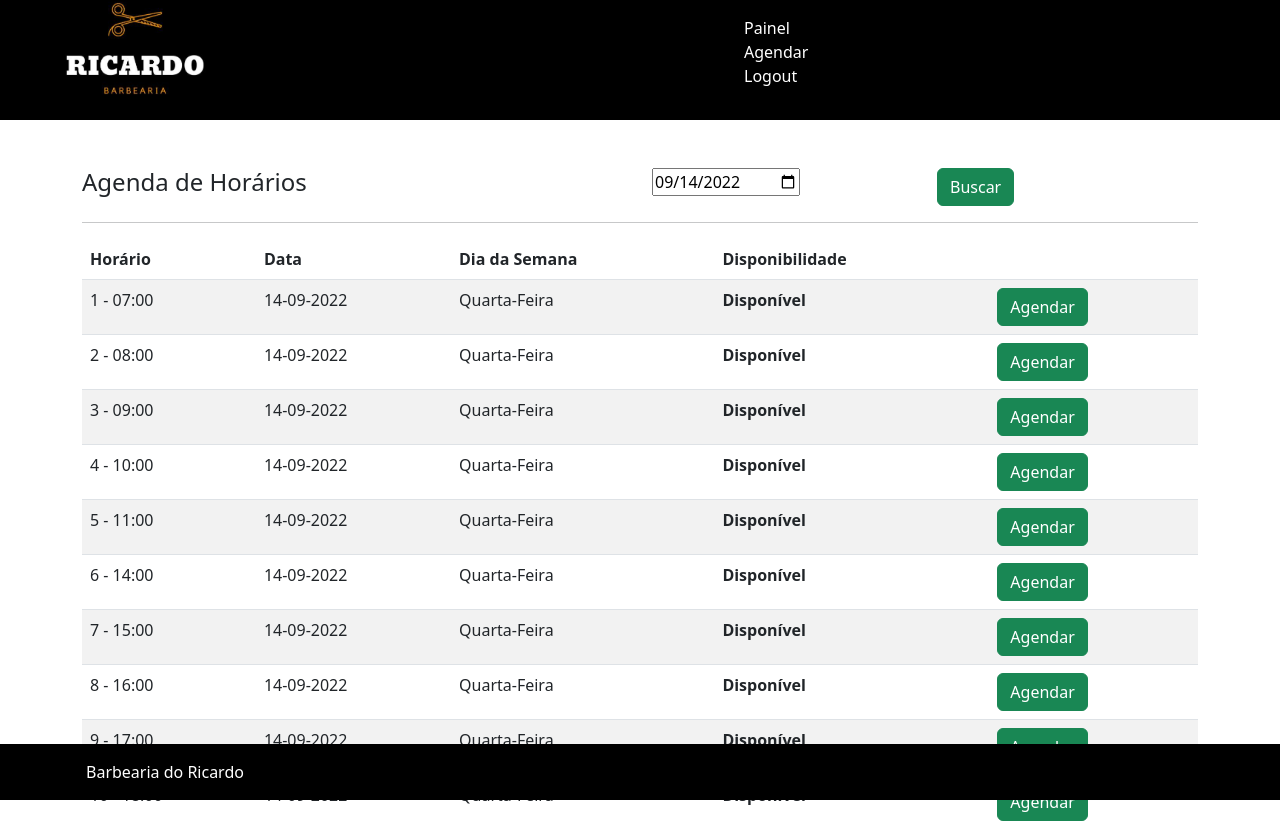
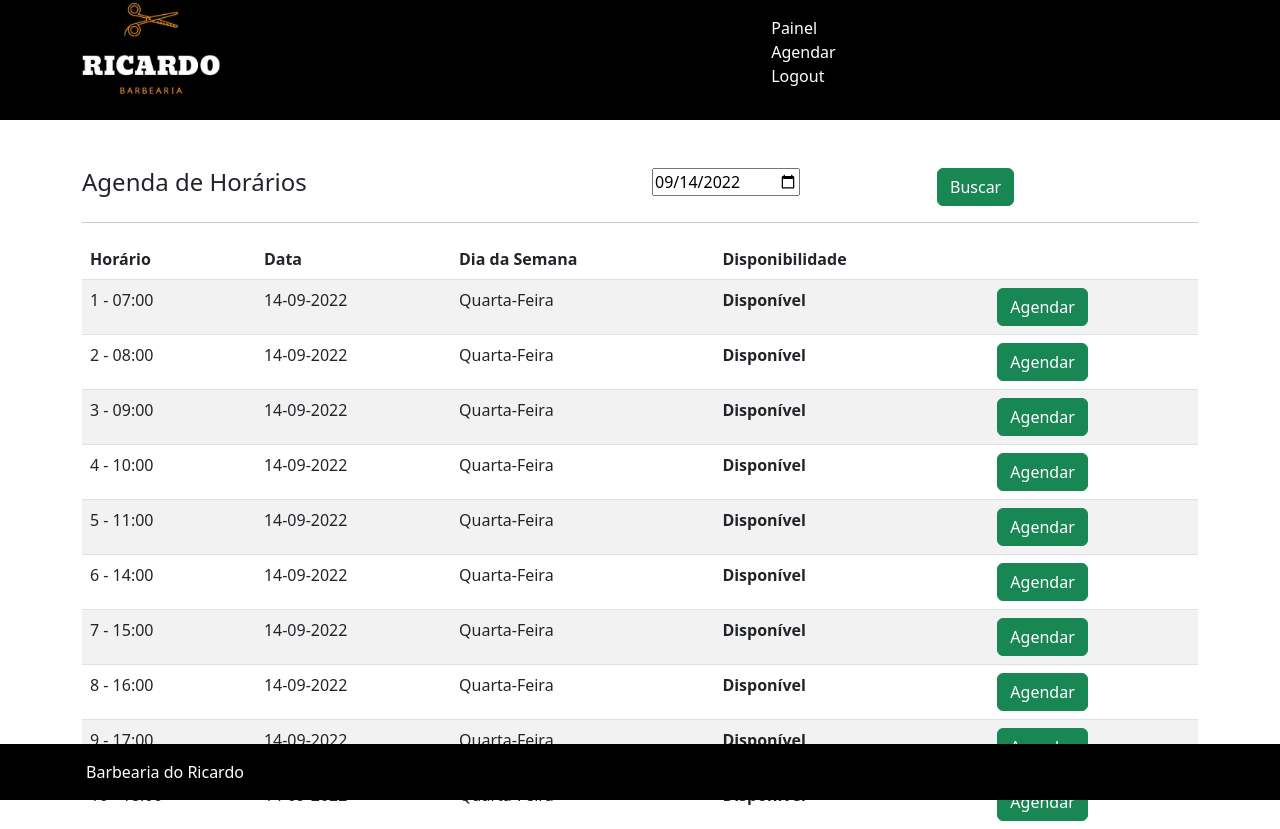
Before and after one commit to leonardoscosta98/projeto-barbearia, a Flask app: page /agenda in a window 1280 px wide; the page is wider, and only the part inside the window is pictured. Shown: the top 829 px of that part. Run offline with Flask 2, Linux system fonts and the light colour scheme; the visitor is signed in with stand-in values (Sample User, id 1); data comes from the database, SQL or seed files in the repository; tables that the repository leaves empty hold one stand-in row (values such as "Sample post"); some libraries are stand-ins or nearby versions.

Commit message:
Update base.html

```diff
--- a/templates/base.html
+++ b/templates/base.html
@@ -26,7 +26,7 @@
         </head>
     </head>
     <body>
-        <nav class="custom-navbar"  style="width: 115%;">
+        <nav class="custom-navbar"  style="width: 118%;">
             <div class="row" style="
                 overflow-x: auto;
                 overflow-y: hidden;
@@ -34,7 +34,7 @@
                 width: 100%;
             ">
 
-                <div class="col" style="margin-left: 1rem;" >
+                <div class="col" style="margin-left: 2rem;" >
                     <a href="/"
                     ><img
                         src="../../static/img/ricardo.png"
```
